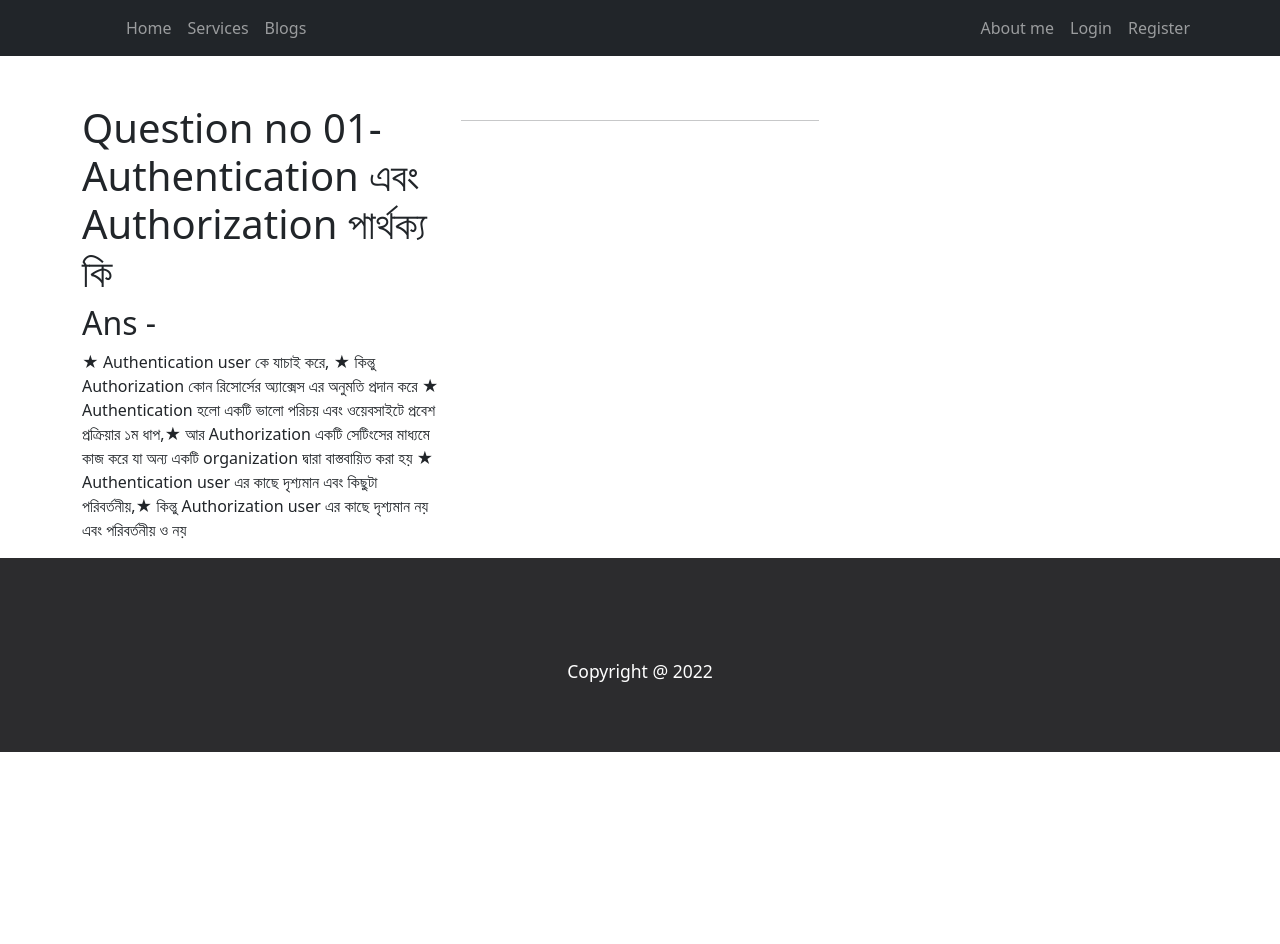
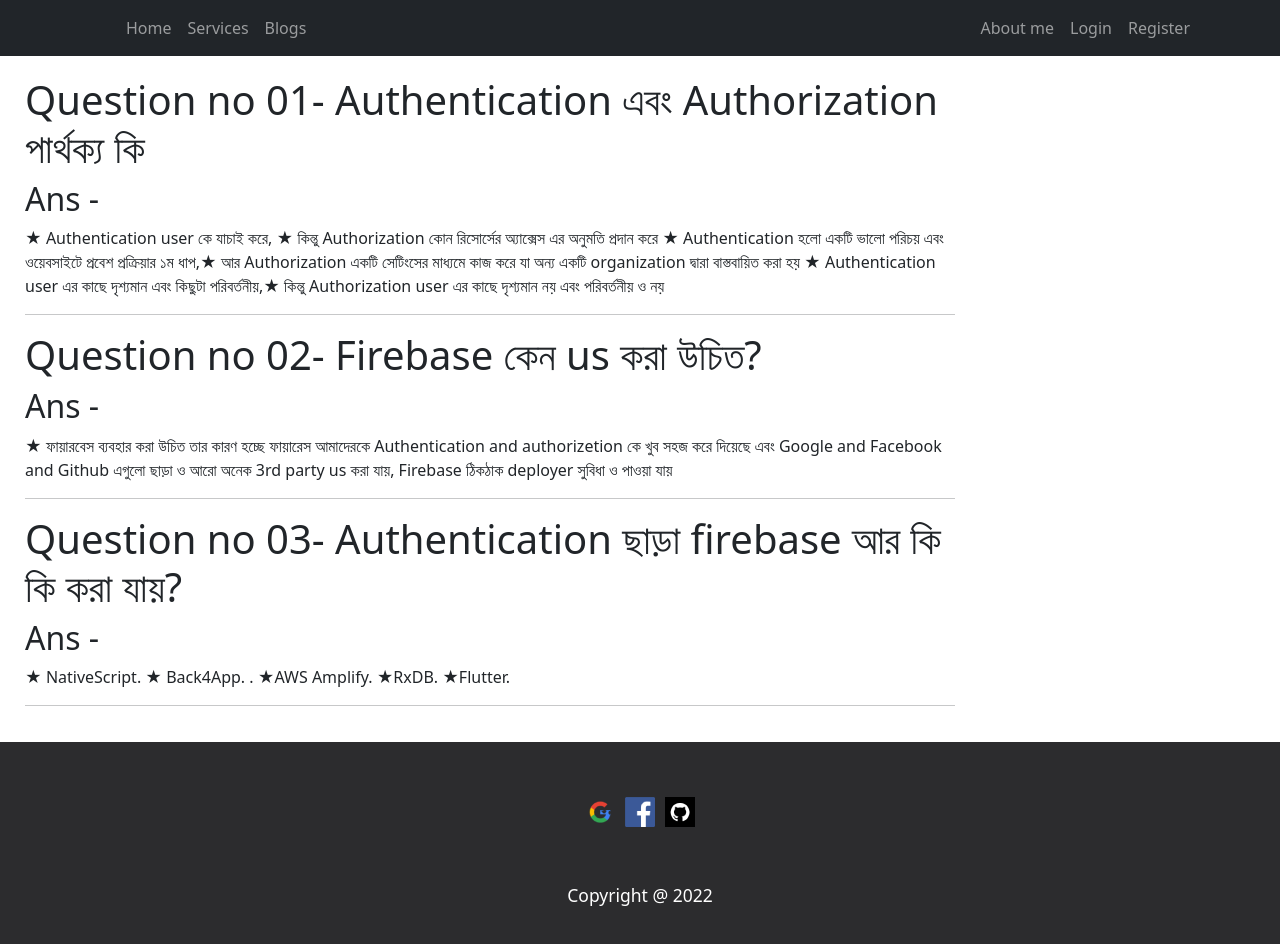
Before and after one commit to ShowkatAliRakib/Independent-service-provider, a React (Create React App) app: page /blogs in a window 1280 px wide. Shown: the top 944 px of the page. Before the commit the page ends 800 px from the top, so only its background shows below. Built offline with nearby package versions, Linux system fonts and the light colour scheme.

Commit message:
some-change-added

```diff
--- a/src/Components/Pages/AboutMe/AboutMe.js
+++ b/src/Components/Pages/AboutMe/AboutMe.js
@@ -3,11 +3,18 @@
 
 const AboutMe = () => {
     return (
-        <div>
+        <div className='d-flex p-5'>
             <div>
                 <img className='w-50' src= {Rakib} alt="" srcset="" />
             </div>
+            <div>
+                <h1>আমার গোল বা স্বপ্ন</h1>
+           <p>
+           আমি একজন  ওয়েভ ডেভেলপার হতে চাই,,,  আমার স্বপ্ন একজন পোলস্টেক ডেভেলপার হওয়া এবং এটার জন্য আমি long time journey করতে প্রস্তুত
+           </p>
 
+
+            </div>
         </div>
     );
 };
--- a/src/Components/Pages/Blogs/Blogs.css
+++ b/src/Components/Pages/Blogs/Blogs.css
@@ -0,0 +1,8 @@
+.blog-card{
+
+    width: 970px;
+
+    padding: 20px;
+    margin-left: 5px;
+
+}
--- a/src/Components/Pages/Blogs/Blogs.js
+++ b/src/Components/Pages/Blogs/Blogs.js
@@ -1,8 +1,9 @@
 import React from "react";
+import './Blogs.css'
 
 const Blogs = () => {
   return (
-        <div className="container mt-5">
+        <div className=" blog-card">
                <div>
         <h1> Question no 01- Authentication এবং Authorization পার্থক্য কি </h1>
       <p>
@@ -14,6 +15,34 @@
         মাধ্যমে কাজ করে যা অন্য একটি organization দ্বারা বাস্তবায়িত করা হয় ★
         Authentication user এর কাছে দৃশ্যমান এবং কিছুটা পরিবর্তনীয়,★ কিন্তু
         Authorization user এর কাছে দৃশ্যমান নয় এবং পরিবর্তনীয় ও নয়
+      </p>
+    </div>
+    <hr />
+               <div>
+        <h1> Question no 02-
+
+Firebase কেন us করা উচিত?
+ </h1>
+      <p>
+       <h2> Ans - </h2>★
+       ফায়ারবেস ব্যবহার করা উচিত তার কারণ হচ্ছে ফায়ারেস আমাদেরকে Authentication and authorizetion কে খুব সহজ করে দিয়েছে এবং Google and Facebook and Github এগুলো ছাড়া ও আরো অনেক  3rd party us করা যায়, Firebase ঠিকঠাক deployer সুবিধা ও পাওয়া যায়
+
+      </p>
+    </div>
+    <hr />
+               <div>
+        <h1> Question no 03- Authentication ছাড়া firebase আর কি কি করা যায়? </h1>
+      <p>
+       <h2> Ans - </h2>
+       ★ NativeScript.
+       ★ Back4App. .
+       ★AWS Amplify.
+
+
+
+       ★RxDB.
+       ★Flutter.
+
       </p>
     </div>
     <hr />
--- a/src/Components/Pages/Login/Login.js
+++ b/src/Components/Pages/Login/Login.js
@@ -3,6 +3,7 @@
 import { useSignInWithEmailAndPassword } from 'react-firebase-hooks/auth';
 import { Link, useNavigate } from 'react-router-dom';
 import auth from '../../../Firebase/firebase.init';
+import SingIn from '../../Shared/SingIn/SingIn';
 
 const Login = () => {
   const [
@@ -62,6 +63,8 @@
 
   <p>Have a no Account? <Link to="/register" className="text-primary pe-auto text-decoration-none" onClick={navigateRegister}>Please Register</Link></p>
 </Form>
+
+<SingIn></SingIn>
         </div>
     );
 };
--- a/src/Components/Pages/Register/Register.js
+++ b/src/Components/Pages/Register/Register.js
@@ -38,7 +38,8 @@
 
     };
     return (
-        <div className="register-form">
+        <div  className="  m-5 p-5">
+            <div  className="register-form ">
         <h1 className=" text-center text-secondary">Please Register</h1>
         <form onSubmit={handleRegister}>
           <input type="text" name="name" id="" placeholder="Your Name" />
@@ -79,6 +80,7 @@
         </form>
         <SingIn></SingIn>
       </div>
+        </div>
     );
 };
 
--- a/src/Components/Shared/Footer/Footer.css
+++ b/src/Components/Shared/Footer/Footer.css
@@ -6,3 +6,6 @@
     padding: 50px;
     font-size: 20px;
   }
+.gattur img{
+  margin: 5px;
+}
--- a/src/Components/Shared/Footer/Footer.js
+++ b/src/Components/Shared/Footer/Footer.js
@@ -1,5 +1,8 @@
 import React from 'react';
 import './Footer.css'
+import google from '../../../image/logo/google.png'
+import facebook from '../../../image/logo/facebook.png'
+import Github from '../../../image/logo/github.png'
 
 const Footer = () => {
     const today = new Date();
@@ -12,6 +15,11 @@
 
 
             <footer  className="text-center">
+                <div className='gattur'>
+                    <img src={google} alt="" srcSet="" />
+                    <img src={facebook} alt="" srcSet="" />
+                    <img src={Github} alt="" srcset="" />
+                </div>
 
         <p className="text-center mt-5 text-white"><small>Copyright @ {year} </small></p>
     </footer>
```
